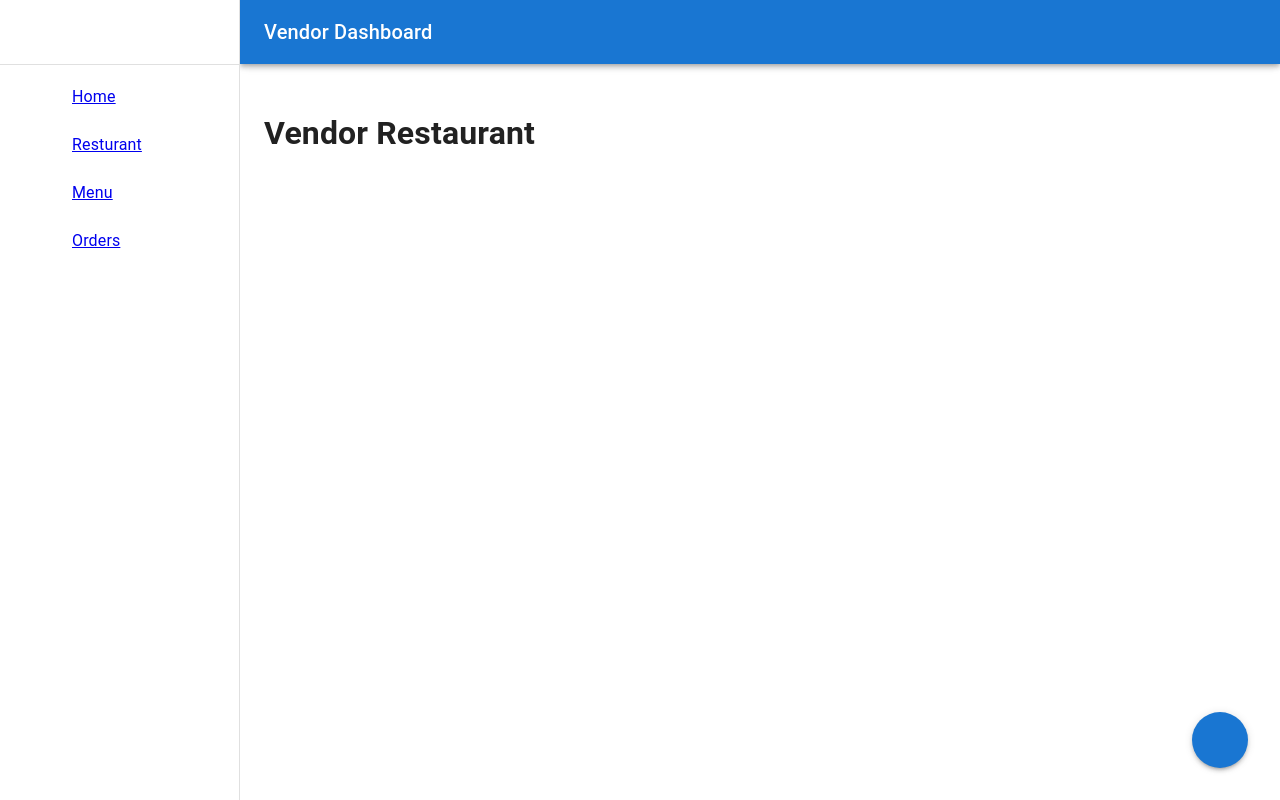
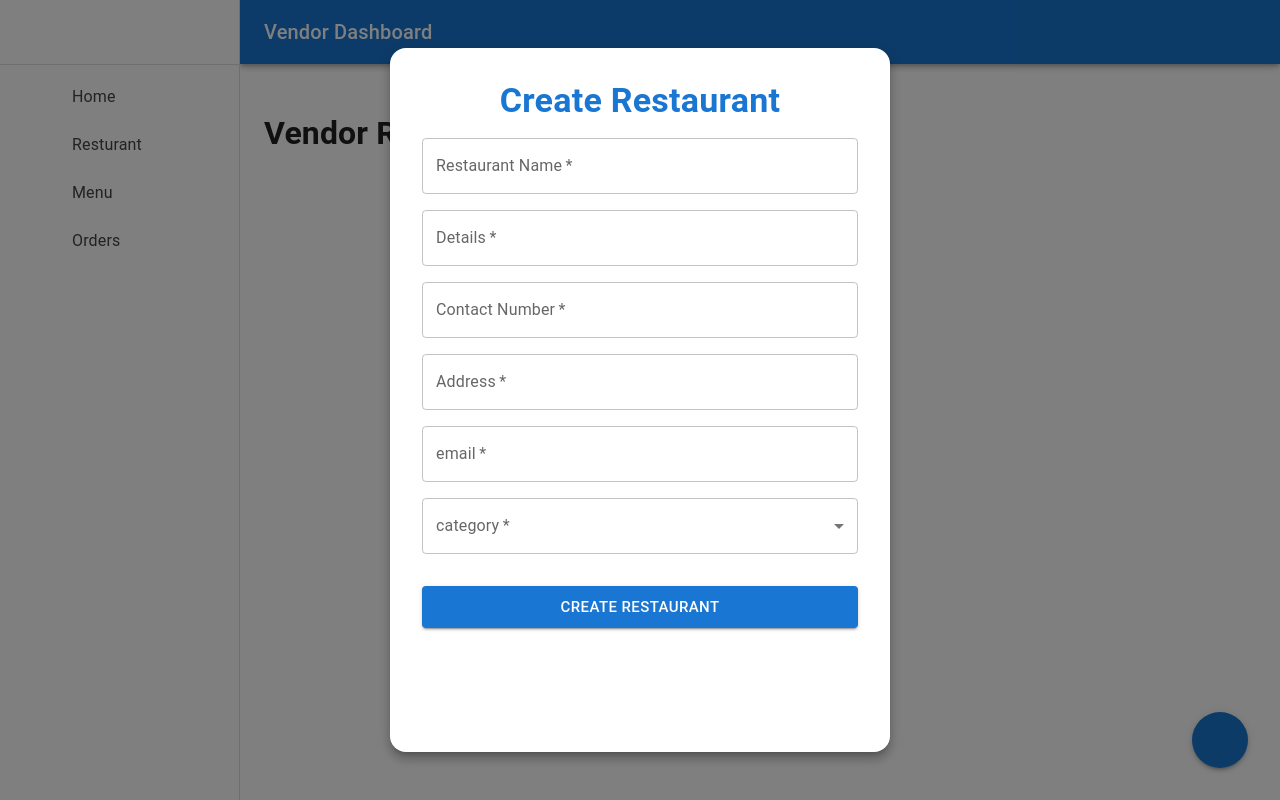
Before and after one commit to Shoukatrai/Full-stack-food-deleivery-app, a React (Vite) app in the folder client/: page /vendor-restaurant in a window 1280 px wide. Both pictures are taken after a click on the button 1220 px from the left and 740 px from the top of the page. Built offline with nearby package versions, Linux system fonts and the light colour scheme; some icons are missing.

Commit message:
add res modal

```diff
--- a/client/src/components/addResModal.jsx
+++ b/client/src/components/addResModal.jsx
@@ -5,27 +5,79 @@ import Modal from '@mui/material/Modal';
 import Fade from '@mui/material/Fade';
 import Button from '@mui/material/Button';
 import Typography from '@mui/material/Typography';
+import { MenuItem, Stack, TextField } from '@mui/material';
+import { Controller, useForm } from 'react-hook-form';
+
+
+// "restaurantName": "AZ restaurant",
+//     "details": "HDGGDH",
+//     "contactNumber": "03473127706",
+//     "address": "KARACHI",
+//     "email": "az@gmail.com",
+//     "category": "xyz"
 
 const style = {
     position: 'absolute',
     top: '50%',
     left: '50%',
     transform: 'translate(-50%, -50%)',
-    width: 400,
+    width: { xs: '90vw', sm: 400, md: 500 },
     bgcolor: 'background.paper',
-    border: '2px solid #000',
-    boxShadow: 24,
-    p: 4,
+    borderRadius: 4,
+    boxShadow: 8,
+    p: { xs: 2, sm: 4 },
+    border: 'none',
+    outline: 'none',
 };
 
-export default function TransitionsModal() {
-    const [open, setOpen] = React.useState(false);
-    const handleOpen = () => setOpen(true);
+export const AddResModal = ({ open, setOpen }) => {
+    const [loading, setLoading] = React.useState(false)
     const handleClose = () => setOpen(false);
+    const { control, handleSubmit } = useForm({
+        defaultValues: {
+            restaurantName: "",
+            details: "",
+            contactNumber: "",
+            address: "",
+            email: "",
+            category: "",
+        }
+    })
 
+    const onSubmit = async (obj) => {
+        try {
+            console.log("obj", obj)
+            return
+            setLoading(true)
+            obj.type = "admin"
+            console.log("obj", obj)
+            const response = await axios.post(`${BASE_URL}/auth/signup`, obj)
+            console.log("response", response.data)
+            setLoading(false)
+            if (!response.data.status) {
+                toastAlert({
+                    type: "error",
+                    message: response.data.message
+                })
+            } else {
+                toastAlert({
+                    type: "success",
+                    message: response.data.message
+                })
+                navigate("/")
+            }
+        } catch (error) {
+            setLoading(false)
+            toastAlert({
+                type: "error",
+                message: error.message
+            })
+
+        }
+    }
+    const categories = ['Italian', 'Chinese', 'Indian', 'Mexican', 'Thai', 'Other'];
     return (
         <div>
-            <Button onClick={handleOpen}>Open modal</Button>
             <Modal
                 aria-labelledby="transition-modal-title"
                 aria-describedby="transition-modal-description"
@@ -41,12 +93,109 @@ export default function TransitionsModal() {
             >
                 <Fade in={open}>
                     <Box sx={style}>
-                        <Typography id="transition-modal-title" variant="h6" component="h2">
-                            Text in a modal
-                        </Typography>
-                        <Typography id="transition-modal-description" sx={{ mt: 2 }}>
-                            Duis mollis, est non commodo luctus, nisi erat porttitor ligula.
-                        </Typography>
+                        <Stack
+                            gap={2}
+                            component={"form"}
+                            onSubmit={handleSubmit(onSubmit)}
+                            sx={{
+                                minHeight: { xs: 'auto', sm: '80vh' }, // responsive minHeight
+                                width: "100%"
+                            }}
+                        >
+                            <Typography variant="h4" align="center" fontWeight={700} color="primary">
+                                Create Restaurant
+                            </Typography>
+                            <Controller
+                                control={control}
+                                render={({ field, formState: { errors } }) => (<TextField
+                                    label="Restaurant Name"
+                                    variant="outlined"
+                                    fullWidth
+                                    required
+                                    {...field}
+                                />
+                                )}
+                                name="restaurantName"
+                            />
+                            <Controller
+                                control={control}
+                                render={({ field, formState: { errors } }) => (<TextField
+                                    label="Details"
+                                    variant="outlined"
+                                    fullWidth
+                                    required
+                                    {...field}
+                                />
+                                )}
+                                name="details"
+                            />
+                            <Controller
+                                control={control}
+                                render={({ field, formState: { errors } }) => (<TextField
+                                    label="Contact Number"
+                                    variant="outlined"
+                                    fullWidth
+                                    required
+                                    {...field}
+                                />
+                                )}
+                                name="contactNumber"
+                            />
+                            <Controller
+                                control={control}
+                                render={({ field, formState: { errors } }) => (<TextField
+                                    label="Address"
+                                    variant="outlined"
+                                    fullWidth
+                                    required
+                                    {...field}
+                                />
+                                )}
+                                name="address"
+                            />
+                            <Controller
+                                control={control}
+                                render={({ field, formState: { errors } }) => (<TextField
+                                    label="email"
+                                    variant="outlined"
+                                    fullWidth
+                                    required
+                                    {...field}
+                                    type='email'
+                                />
+                                )}
+                                name="email"
+                            />
+
+                            <Controller
+                                control={control}
+                                render={({ field, formState: { errors } }) => (<TextField
+                                    label="category"
+                                    variant="outlined"
+                                    fullWidth
+                                    required
+                                    {...field}
+                                    select
+                                >
+                                    {categories.map((category) => (
+                                        <MenuItem key={category} value={category}>
+                                            {category}
+                                        </MenuItem>
+                                    ))}
+                                </TextField>
+                                )}
+                                name="category"
+                            />
+
+                            <Button variant="contained" color="primary" size="large" sx={{
+                                mt: 2,
+                                color: 'white',
+                                display: 'flex',
+                                gap: "20px"
+                            }} type='submit' >
+                                {loading ? <CircularProgress color='white' size={20} /> : "Create Restaurant"}
+                            </Button>
+                        </Stack>
                     </Box>
                 </Fade>
             </Modal>
--- a/client/src/components/vendorLayout.jsx
+++ b/client/src/components/vendorLayout.jsx
@@ -21,6 +21,22 @@ import ShoppingCartIcon from '@mui/icons-material/ShoppingCart';
 import AssignmentIcon from '@mui/icons-material/Assignment';
 import RestaurantIcon from '@mui/icons-material/Restaurant';
 import { Link } from 'react-router-dom';
+
+const linkStyle = {
+    textDecoration: 'none',
+    color: '#444', // default text color
+    width: '100%',
+    display: 'flex',
+    alignItems: 'center',
+};
+
+const activeLinkStyle = {
+    ...linkStyle,
+    color: '#1976d2', // Material UI primary color
+    fontWeight: 'bold',
+};
+
+
 const VendorListing = [
     {
         name: 'Home',
@@ -77,8 +93,8 @@ function VendorLayout(props) {
                             <ListItemIcon>
                                 {list.icon}
                             </ListItemIcon>
-                            <Link to={list.url} >
-                            <ListItemText primary={list.name} />
+                            <Link to={list.url} style={linkStyle}>
+                                <ListItemText primary={list.name} />
                             </Link>
                         </ListItemButton>
                     </ListItem>
@@ -88,7 +104,6 @@ function VendorLayout(props) {
         </div>
     );
 
-    // Remove this const when copying and pasting into your project.
     const container = window !== undefined ? () => window().document.body : undefined;
 
     return (
@@ -134,7 +149,7 @@ function VendorLayout(props) {
                     }}
                     slotProps={{
                         root: {
-                            keepMounted: true, // Better open performance on mobile.
+                            keepMounted: true,
                         },
                     }}
                 >
--- a/client/src/pages/vendor/restaurant/index.jsx
+++ b/client/src/pages/vendor/restaurant/index.jsx
@@ -2,8 +2,10 @@ import React from 'react'
 import VendorLayout from '../../../components/vendorLayout'
 import { Button } from '@mui/material'
 import AddIcon from '@mui/icons-material/Add';
+import { AddResModal } from '../../../components/addResModal';
 
 const VendorRestaurant = () => {
+      const [addResModal, setAddResModal] = React.useState(false);
   return (
     <div style={{ position: 'relative', minHeight: '100vh' }}>
       <VendorLayout>
@@ -24,9 +26,11 @@ const VendorRestaurant = () => {
             alignItems: 'center',
             justifyContent: 'center',
           }}
+          onClick={()=>setAddResModal(true)}
         >
           <AddIcon fontSize="large" />
         </Button>
+        <AddResModal open = {addResModal} setOpen = {setAddResModal}/>
       </VendorLayout>
     </div>
   )
```
